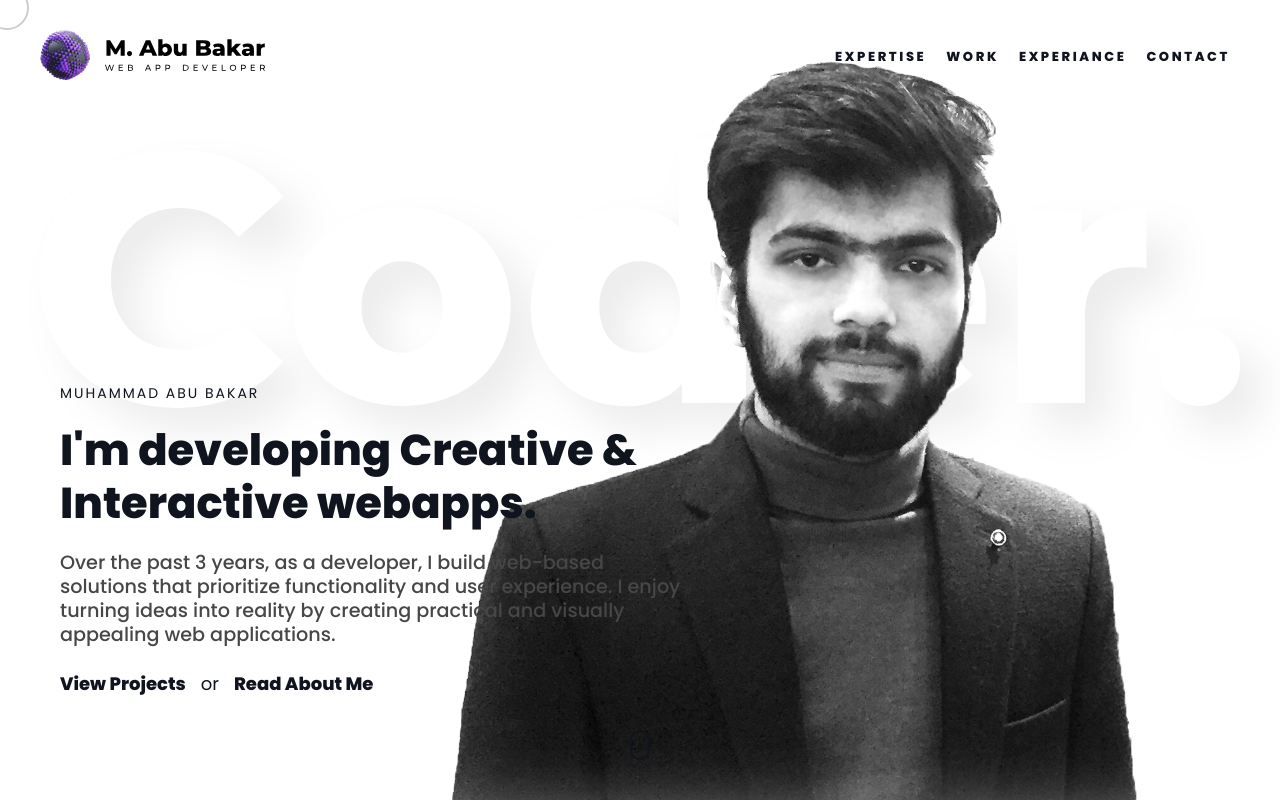
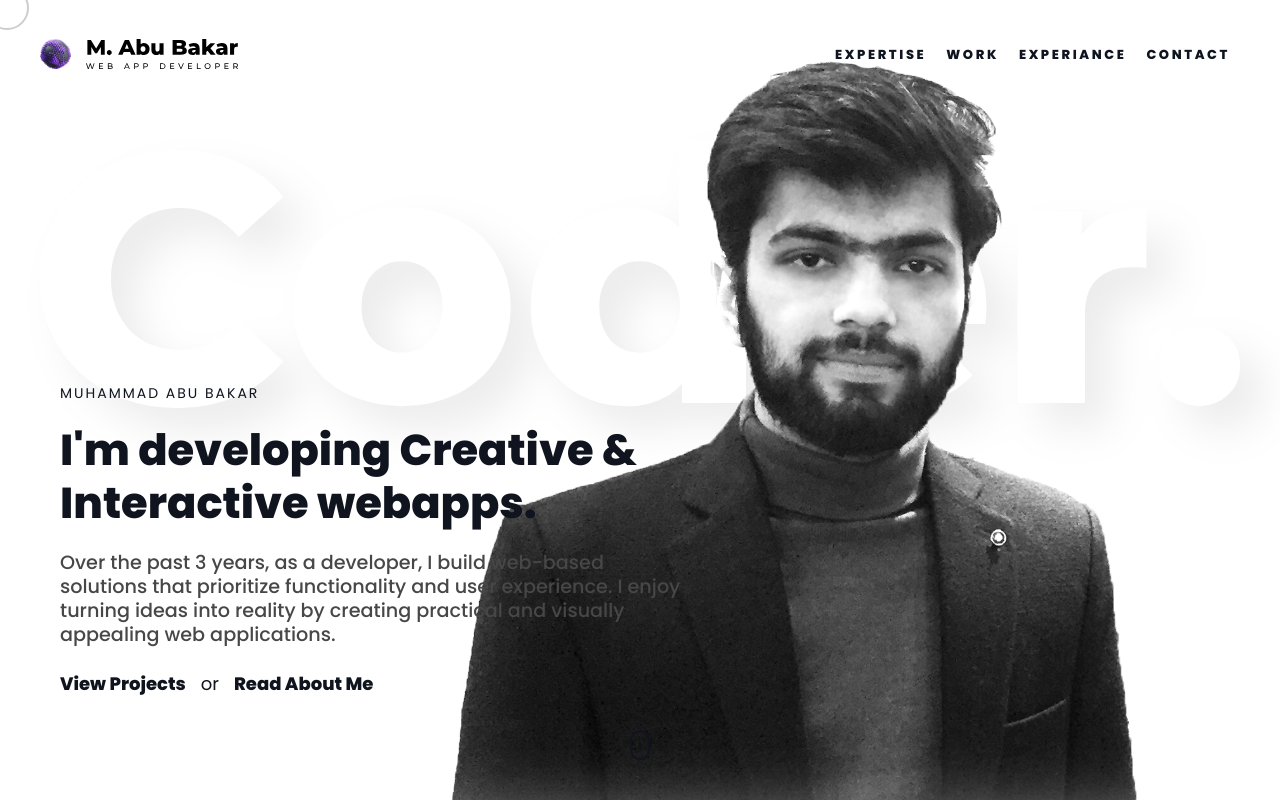
Before and after one commit to abubakar-sarwar/portfolio, a Next.js app: page / in a window 1280 px wide. Shown: the top 800 px of the page. Built offline with nearby package versions, Linux system fonts and the light colour scheme.

Commit message:
navbar set

```diff
--- a/css/styles.css
+++ b/css/styles.css
@@ -371,6 +371,12 @@ header {
   z-index: 999;
 }
 
+@media (max-width: 1920px) {
+  .logo img {
+    width: auto;
+    height: 30px;
+  }
+}
 .menu a {
   position: relative;
   display: block;
```
Also changed, not shown: scss/Components/_nav.scss (+10 -3 lines), 1 other file (tests, documents, lock files or other folders).
